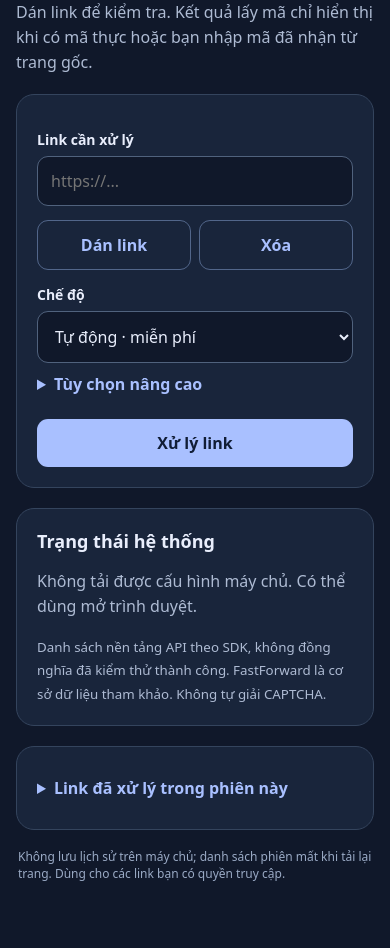
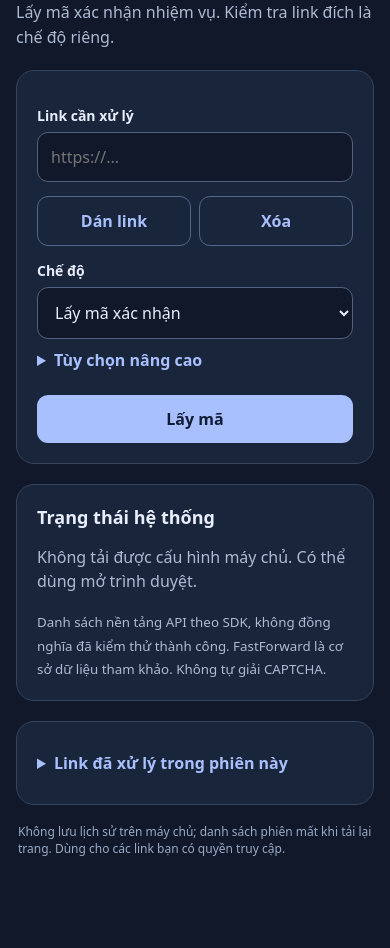
Before and after one commit to vthanh12300-maker/bypass-all-in-one, a plain HTML site: page static/index.html in a window 390 px wide. Shown: the part 112-1060 px from the top of the page. After the commit the page ends 1035 px from the top, so only its background shows below. Drawn offline with Linux system fonts and the light colour scheme; no server answers.

Commit message:
V4: code-first mobile interface and dedicated code result

```diff
--- a/static/index.html
+++ b/static/index.html
@@ -1,12 +1,12 @@
-<!doctype html><html lang="vi"><head><meta charset="utf-8"><meta name="viewport" content="width=device-width,initial-scale=1"><meta name="theme-color" content="#10182a"><title>Link All-in-One V3</title><style>
+<!doctype html><html lang="vi"><head><meta charset="utf-8"><meta name="viewport" content="width=device-width,initial-scale=1"><meta name="theme-color" content="#10182a"><title>Link All-in-One V4</title><style>
 *{box-sizing:border-box}body{margin:0;background:#10182a;color:#e9eefc;font:16px system-ui,sans-serif}main{max-width:660px;margin:auto;padding:24px 16px 48px}.brand{font-size:12px;letter-spacing:2px;color:#9bb7ff;font-weight:700}h1{font-size:32px;margin:12px 0}p{line-height:1.55;color:#aebbd3}section{background:#19253b;border:1px solid #34445d;border-radius:18px;padding:20px;margin-top:20px}label{display:block;font-size:14px;font-weight:600;margin:15px 0 7px}input,select,button{width:100%;font:inherit;border-radius:11px;padding:13px;color:inherit}input,select{background:#10182a;border:1px solid #50627d}button{background:#a9c0ff;color:#111d36;font-weight:750;border:0;margin-top:14px;min-height:48px}button:disabled{opacity:.5}a{color:#a9c0ff;overflow-wrap:anywhere}small{color:#aebbd3;line-height:1.6}#output{overflow-wrap:anywhere;white-space:pre-wrap;margin:12px 0}#state{font-weight:650}.chips{display:flex;flex-wrap:wrap;gap:8px}.chip{background:#243550;border-radius:24px;padding:7px 10px;font-size:12px}button.secondary{background:transparent;color:#a9c0ff;border:1px solid #52668a}[hidden]{display:none!important}footer{font-size:12px;color:#9aaac5;padding:18px 2px}
 summary{cursor:pointer;color:#a9c0ff;font-weight:650;margin:10px 0} .actions{display:grid;grid-template-columns:1fr 1fr;gap:8px}.trace{padding:8px 0;border-bottom:1px solid #34445d;font-size:14px}.trace:last-child{border:0}.muted{color:#aebbd3}.resultlink{display:block;margin:15px 0}.manual{margin-top:16px;padding-top:12px;border-top:1px solid #34445d}.check{display:flex;align-items:flex-start;gap:9px;font-weight:400}.check input{width:auto;margin:3px 0 0;min-width:18px;min-height:18px}#url{font-size:16px}#history button{margin:5px 0;text-align:left;overflow-wrap:anywhere;font-size:13px}
-</style></head><body><main><div class="brand">LINK TOOL / MOBILE · V3</div><h1>Link All-in-One</h1><p>Dán link để kiểm tra. Kết quả lấy mã chỉ hiển thị khi có mã thực hoặc bạn nhập mã đã nhận từ trang gốc.</p>
+</style></head><body><main><div class="brand">LINK TOOL / MOBILE · V4</div><h1>Link All-in-One</h1><p>Lấy mã xác nhận nhiệm vụ. Kiểm tra link đích là chế độ riêng.</p>
 <section><form id="form"><label for="url">Link cần xử lý</label><input id="url" type="url" required placeholder="https://..." autocapitalize="off" autocomplete="off"><div class="actions"><button type="button" id="paste" class="secondary">Dán link</button><button type="button" id="clear" class="secondary">Xóa</button></div>
-<label for="mode">Chế độ</label><select id="mode"><option value="auto">Tự động · miễn phí</option><option value="redirect">Chỉ kiểm tra redirect</option><option value="browser" disabled>Playwright (chưa có worker cách ly)</option><option value="manual">Mở bằng trình duyệt Android</option><option value="sdk" disabled>API miễn phí (chưa kết nối)</option><option value="code" disabled>API lấy mã (chưa bật)</option></select>
+<label for="mode">Chế độ</label><select id="mode"><option value="code" selected>Lấy mã xác nhận</option><option value="auto">Kiểm tra đích tự động</option><option value="redirect">Chỉ kiểm tra redirect</option><option value="browser" disabled>Playwright (chưa có worker cách ly)</option><option value="manual">Mở bằng trình duyệt Android</option><option value="sdk" disabled>API miễn phí (chưa kết nối)</option></select>
 <details id="advanced"><summary>Tùy chọn nâng cao</summary><label class="check" id="sharebox"><input type="checkbox" id="share"> Tra cứu FastForward nếu chưa tìm được đích. Gửi tên miền và đường dẫn công khai cho dịch vụ ngoài.</label><label class="check" id="providerbox" hidden><input type="checkbox" id="provider"> Cho phép dùng API nhà cung cấp ở chế độ miễn phí nếu chưa tìm được đích.</label></details>
-<div id="brands" hidden><label for="brand">Nền tảng (URL trang đích của nhiệm vụ)</label><select id="brand"></select><label class="check"><input id="cost" type="checkbox"> Tôi hiểu thao tác lấy mã có thể dùng hạn mức hoặc phát sinh phí API.</label></div>
-<div id="lock" hidden><label for="password">Mật khẩu ứng dụng</label><input id="password" type="password" autocomplete="current-password"></div><button type="submit" id="run">Xử lý link</button><small id="hint" role="status"></small></form></section>
-<section id="result" hidden><div id="state" role="status"></div><div id="output"></div><div id="trace" hidden><h3 style="font-size:15px">Các bước xử lý</h3><div id="steps"></div></div><button type="button" id="copy" class="secondary" hidden>Sao chép kết quả</button><a id="open" class="resultlink" hidden target="_blank" rel="noopener noreferrer">Mở link</a>
+<div id="brands" hidden><label for="brand">Nền tảng (URL trang đích của nhiệm vụ)</label><select id="brand"><option value="auto">Tự nhận diện nền tảng</option></select><details><summary>URL trang đích của nhiệm vụ (nếu có)</summary><input id="destination" type="url" placeholder="https://..." autocomplete="off"><small>API Fetch Code có thể cần trang đích thực tế thay vì link rút gọn.</small></details><p id="codeapi" role="status">Đang kiểm tra API...</p><label class="check"><input id="cost" type="checkbox"> Tôi hiểu thao tác lấy mã có thể dùng hạn mức hoặc phát sinh phí API.</label></div>
+<div id="lock" hidden><label for="password">Mật khẩu ứng dụng</label><input id="password" type="password" autocomplete="current-password"></div><button type="submit" id="run">Lấy mã</button><small id="hint" role="status"></small></form></section>
+<section id="result" hidden><div id="state" role="status"></div><div id="output"></div><div id="codepanel" hidden><label>Mã xác nhận nhận từ API</label><div id="codevalue" style="font-size:30px;letter-spacing:1px;font-weight:700;overflow-wrap:anywhere;user-select:all"></div></div><div id="trace" hidden><h3 style="font-size:15px">Các bước xử lý</h3><div id="steps"></div></div><button type="button" id="copy" class="secondary" hidden>Sao chép kết quả</button><a id="open" class="resultlink" hidden target="_blank" rel="noopener noreferrer">Mở link</a>
 <div id="manual" class="manual" hidden><h3 style="font-size:16px">Hoàn thành trên trình duyệt</h3><p>Mở trang gốc, thực hiện các bước xác minh do trang yêu cầu. Nếu nhận được mã, quay lại và dán mã vào đây.</p><a id="original" class="resultlink" target="_blank" rel="noopener noreferrer">Mở trang gốc</a><label for="manualcode">Mã bạn nhận được</label><input id="manualcode" maxlength="200" placeholder="Dán mã từ trang gốc" autocomplete="off"><button type="button" class="secondary" id="copycode">Sao chép mã</button><small id="codestate" role="status"></small></div></section>
-<section><h2 style="font-size:18px;margin-top:0">Trạng thái hệ thống</h2><p id="apistatus">Đang kiểm tra cấu hình…</p><div class="chips" id="chips"></div><small>Danh sách nền tảng API theo SDK, không đồng nghĩa đã kiểm thử thành công. FastForward là cơ sở dữ liệu tham khảo. Không tự giải CAPTCHA.</small></section><section><details><summary>Link đã xử lý trong phiên này</summary><div id="history"></div><button type="button" class="secondary" id="clearhistory">Xóa lịch sử phiên</button></details></section><footer>Không lưu lịch sử trên máy chủ; danh sách phiên mất khi tải lại trang. Dùng cho các link bạn có quyền truy cập.</footer></main><script src="/app.js?v=3"></script></body></html>
+<section><h2 style="font-size:18px;margin-top:0">Trạng thái hệ thống</h2><p id="apistatus">Đang kiểm tra cấu hình…</p><div class="chips" id="chips"></div><small>Danh sách nền tảng API theo SDK, không đồng nghĩa đã kiểm thử thành công. FastForward là cơ sở dữ liệu tham khảo. Không tự giải CAPTCHA.</small></section><section><details><summary>Link đã xử lý trong phiên này</summary><div id="history"></div><button type="button" class="secondary" id="clearhistory">Xóa lịch sử phiên</button></details></section><footer>Không lưu lịch sử trên máy chủ; danh sách phiên mất khi tải lại trang. Dùng cho các link bạn có quyền truy cập.</footer></main><script src="/app.js?v=4"></script></body></html>
```
